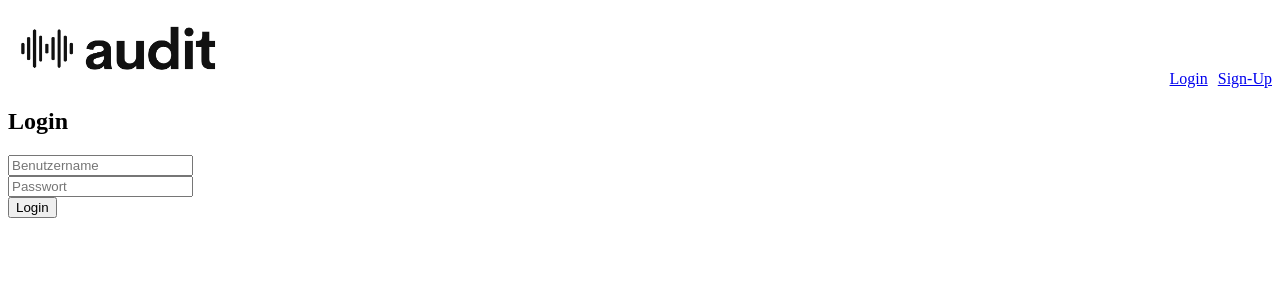
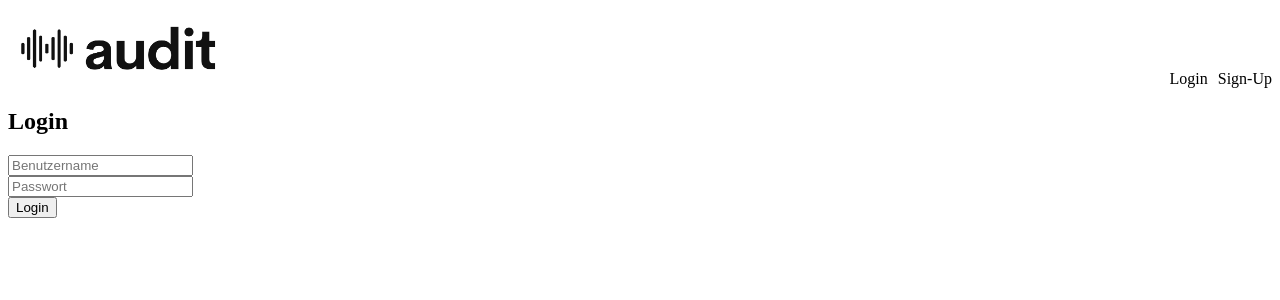
Before and after one commit to NoiwioN/audit_fe, a Next.js app: page /login in a window 1280 px wide. Shown: the top 300 px of the page. Built offline with nearby package versions, Linux system fonts and the light colour scheme.

Commit message:
css for Audiobook

```diff
--- a/components/AudiobookForm.js
+++ b/components/AudiobookForm.js
@@ -148,7 +148,7 @@ export default function AudiobookForm() {
                     </div>
                 </div>
 
-                <button className={styles.link} >Erstellen</button>
+                <Link className={styles.link} href={`/`}>Erstellen</Link>
                 <Link className={styles.link} href={`/`}>Zurück</Link>
             </form>
 
--- a/components/Navigation.js
+++ b/components/Navigation.js
@@ -1,27 +1,27 @@
 import Link from "next/link";
 import styles from "@/components/Navigation.module.css"
-import {useGlobalContext} from "@/store";
-import {useState} from "react";
+import { useGlobalContext } from "@/store";
+import { useState } from "react";
 
-import {useRouter} from "next/router";
+import { useRouter } from "next/router";
 
-export default function Navigation () {
+export default function Navigation() {
     const router = useRouter();
-    const {session, logout, login} = useGlobalContext();
+    const { session, logout, login } = useGlobalContext();
     const [sessionState, setSessionState] = useState(session)
     const handleClick = () => {
         logout();
         router.push("/login")
     }
-    return !session?(
+    return !session ? (
         <nav >
             <Link href="/login" className={styles.links}>Login</Link>
             <Link href="/login" className={styles.links}>Sign-Up</Link>
         </nav>
-    ):(<nav>
+    ) : (<nav>
         <Link href="/profile" className={styles.links}>Profil</Link>
         <Link href="/login" onClick={handleClick} className={styles.links}>Logout</Link>
-        <Link href="/users"  className={styles.links}>Users</Link>
-        <Link href="/login" className={styles.links}>Audiobücher</Link>
+        <Link href="/users" className={styles.links}>Users</Link>
+        <Link href="/" className={styles.links}>Audiobücher</Link>
     </nav>)
 }
--- a/components/Navigation.module.css
+++ b/components/Navigation.module.css
@@ -1,3 +1,5 @@
-.links + .links{
+.links {
     margin-left: 10px;
+    text-decoration: none;
+    color: #000;
 }
```
Also changed, not shown: components/UserDetail.js (+10 -1 lines), components/Users.js (+7 -7 lines).
